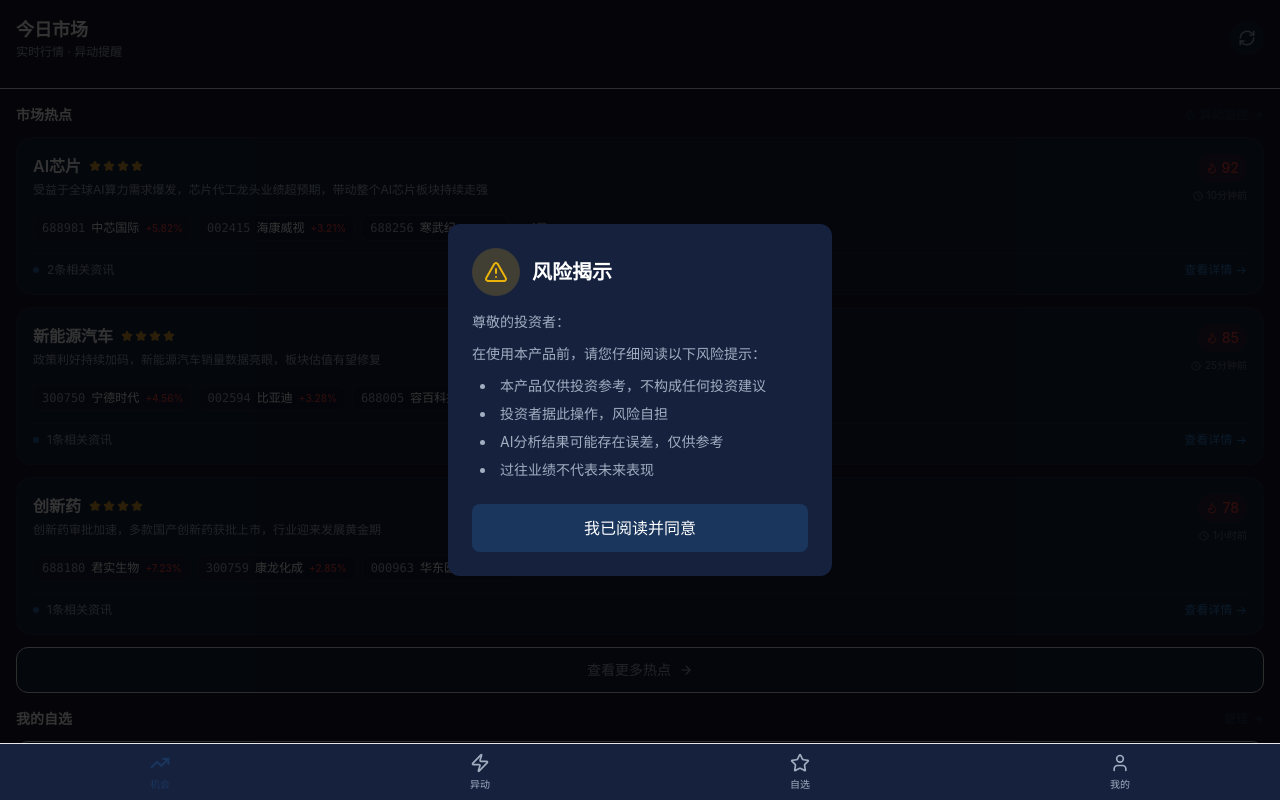
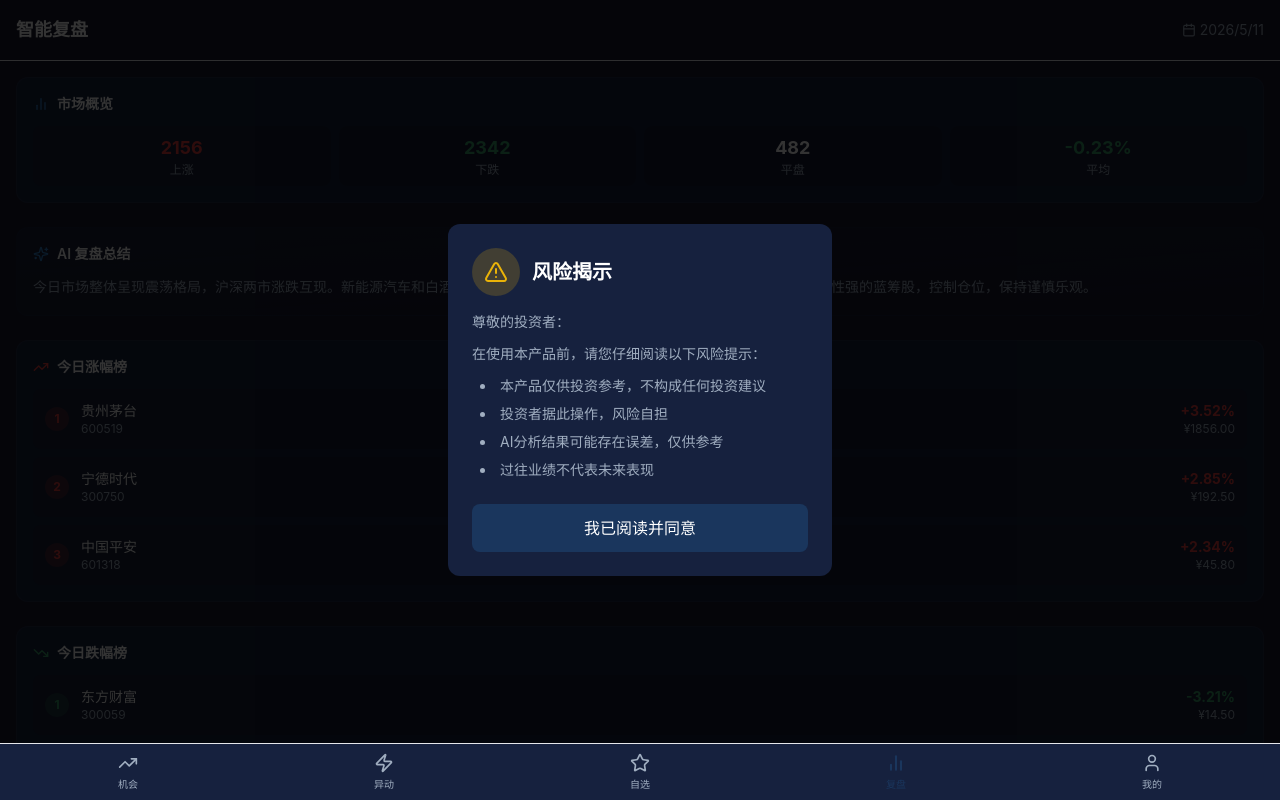
Before and after one commit to pandazozo/finance-ai-assistant, a React (Vite) app: page /review in a window 1280 px wide. Before the commit this address led to /. Built offline with nearby package versions, Linux system fonts and the light colour scheme; no server answers.

Commit message:
feat: 创建智能复盘页面
- 创建ReviewPage智能复盘页面
- 添加市场概览、AI总结、涨跌榜、热点话题、交易建议
- 更新TabBar添加'复盘'入口

```diff
--- a/src/App.tsx
+++ b/src/App.tsx
@@ -9,6 +9,7 @@ import AnomalyPage from '@/pages/AnomalyPage';
 import OpportunityDetailPage from '@/pages/OpportunityDetailPage';
 import AnomalyDetailPage from '@/pages/AnomalyDetailPage';
 import ProfilePage from '@/pages/ProfilePage';
+import ReviewPage from '@/pages/ReviewPage';
 import DisclaimerModal from '@/components/DisclaimerModal';
 
 export default function App() {
@@ -31,6 +32,7 @@ export default function App() {
               <Route path="/opportunity/:id" element={<OpportunityDetailPage />} />
               <Route path="/anomaly/:id" element={<AnomalyDetailPage />} />
               <Route path="/profile" element={<ProfilePage />} />
+              <Route path="/review" element={<ReviewPage />} />
               <Route path="*" element={<Navigate to="/" replace />} />
             </Routes>
           </div>
--- a/src/components/layout/TabBar.tsx
+++ b/src/components/layout/TabBar.tsx
@@ -1,10 +1,11 @@
 import { useLocation, useNavigate } from 'react-router-dom';
-import { TrendingUp, Star, Zap, User } from 'lucide-react';
+import { TrendingUp, Star, Zap, BarChart2, User } from 'lucide-react';
 
 const tabs = [
   { key: 'home', label: '机会', icon: TrendingUp, path: '/' },
   { key: 'anomaly', label: '异动', icon: Zap, path: '/anomaly' },
   { key: 'watchlist', label: '自选', icon: Star, path: '/watchlist' },
+  { key: 'review', label: '复盘', icon: BarChart2, path: '/review' },
   { key: 'profile', label: '我的', icon: User, path: '/profile' },
 ];
 
@@ -16,6 +17,7 @@ export default function TabBar() {
     if (location.pathname === '/') return 'home';
     if (location.pathname === '/anomaly') return 'anomaly';
     if (location.pathname === '/watchlist') return 'watchlist';
+    if (location.pathname === '/review') return 'review';
     if (location.pathname.startsWith('/profile')) return 'profile';
     return 'home';
   };
--- a/src/pages/ReviewPage.tsx
+++ b/src/pages/ReviewPage.tsx
@@ -1,101 +1,268 @@
+import { TrendingUp, TrendingDown, BarChart2, Calendar, Sparkles, Clock, ArrowUpRight } from 'lucide-react';
 import { useState, useEffect } from 'react';
-import { Calendar, Share2, RefreshCw } from 'lucide-react';
-import { dataService } from '@/services/dataService';
-import { ReviewReport } from '@/services/mockData';
-import Header from '@/components/layout/Header';
-import ReviewReportComponent from '@/components/review/ReviewReportComponent';
+import { Link } from 'react-router-dom';
+
+interface ReviewData {
+  date: string;
+  marketSummary: {
+    upCount: number;
+    downCount: number;
+    flatCount: number;
+    avgChange: number;
+  };
+  topGainers: Array<{
+    code: string;
+    name: string;
+    change: number;
+    price: number;
+  }>;
+  topLosers: Array<{
+    code: string;
+    name: string;
+    change: number;
+    price: number;
+  }>;
+  hotTopics: Array<{
+    title: string;
+    stocks: string[];
+    sentiment: 'positive' | 'neutral' | 'negative';
+  }>;
+  aiSummary: string;
+  tradingSuggestions: string[];
+}
+
+const mockReviewData: ReviewData = {
+  date: new Date().toLocaleDateString('zh-CN'),
+  marketSummary: {
+    upCount: 2156,
+    downCount: 2342,
+    flatCount: 482,
+    avgChange: -0.23
+  },
+  topGainers: [
+    { code: '600519', name: '贵州茅台', change: 3.52, price: 1856.00 },
+    { code: '300750', name: '宁德时代', change: 2.85, price: 192.50 },
+    { code: '601318', name: '中国平安', change: 2.34, price: 45.80 }
+  ],
+  topLosers: [
+    { code: '300059', name: '东方财富', change: -3.21, price: 14.50 },
+    { code: '000001', name: '平安银行', change: -2.56, price: 11.20 },
+    { code: '600036', name: '招商银行', change: -2.12, price: 32.80 }
+  ],
+  hotTopics: [
+    {
+      title: '新能源汽车销量超预期',
+      stocks: ['宁德时代', '比亚迪', '亿纬锂能'],
+      sentiment: 'positive'
+    },
+    {
+      title: '白酒板块持续反弹',
+      stocks: ['贵州茅台', '五粮液', '泸州老窖'],
+      sentiment: 'positive'
+    },
+    {
+      title: '银行板块整体回调',
+      stocks: ['招商银行', '平安银行', '兴业银行'],
+      sentiment: 'negative'
+    }
+  ],
+  aiSummary: '今日市场整体呈现震荡格局，沪深两市涨跌互现。新能源汽车和白酒板块表现强势，银行板块出现回调。建议投资者关注业绩确定性强的蓝筹股，控制仓位，保持谨慎乐观。',
+  tradingSuggestions: [
+    '关注新能源汽车产业链的投资机会',
+    '白酒板块可适当配置防御性仓位',
+    '银行板块短期观望为主',
+    '建议整体仓位控制在60%以内'
+  ]
+};
 
 export default function ReviewPage() {
-  const [report, setReport] = useState<ReviewReport | null>(null);
   const [loading, setLoading] = useState(true);
-  const [refreshing, setRefreshing] = useState(false);
-
-  const fetchReport = async () => {
-    const data = await dataService.getReviewReport();
-    setReport(data);
-    setLoading(false);
-  };
-
-  const handleRefresh = async () => {
-    setRefreshing(true);
-    await fetchReport();
-    setTimeout(() => setRefreshing(false), 500);
-  };
+  const [reviewData, setReviewData] = useState<ReviewData | null>(null);
 
   useEffect(() => {
-    fetchReport();
+    const timer = setTimeout(() => {
+      setReviewData(mockReviewData);
+      setLoading(false);
+    }, 800);
+    return () => clearTimeout(timer);
   }, []);
 
-  const handleShare = () => {
-    if (navigator.share) {
-      navigator.share({
-        title: '今日复盘',
-        text: '查看今日市场复盘报告',
-        url: window.location.href,
-      });
-    }
-  };
+  if (loading) {
+    return (
+      <div className="flex flex-col h-full bg-bg-dark safe-area-inset">
+        <div className="flex-none p-4 border-b border-border">
+          <h1 className="text-lg font-bold text-text-primary">智能复盘</h1>
+        </div>
+        <div className="flex-1 flex items-center justify-center">
+          <div className="text-center">
+            <div className="animate-spin w-8 h-8 border-2 border-primary border-t-transparent rounded-full mx-auto mb-4"></div>
+            <p className="text-text-secondary">AI正在分析市场数据...</p>
+          </div>
+        </div>
+      </div>
+    );
+  }
 
-  const formatReportDate = (dateStr: string) => {
-    const date = new Date(dateStr);
-    const month = date.getMonth() + 1;
-    const day = date.getDate();
-    const weekDay = ['周日', '周一', '周二', '周三', '周四', '周五', '周六'][date.getDay()];
-    return `${month}月${day}日 ${weekDay}`;
-  };
+  if (!reviewData) return null;
+
+  const { marketSummary, topGainers, topLosers, hotTopics, aiSummary, tradingSuggestions } = reviewData;
 
   return (
     <div className="flex flex-col h-full bg-bg-dark safe-area-inset">
-      <Header
-        title="智能复盘"
-        showSearch={false}
-        rightElement={
-          <div className="flex items-center gap-2">
-            <button
-              onClick={handleRefresh}
-              className={`w-9 h-9 rounded-full bg-bg-card flex items-center justify-center active:bg-white/10 transition-colors ${
-                refreshing ? 'animate-spin' : ''
-              }`}
-            >
-              <RefreshCw size={16} className="text-text-secondary" />
-            </button>
-            <button
-              onClick={handleShare}
-              className="w-9 h-9 rounded-full bg-bg-card flex items-center justify-center active:bg-white/10"
-            >
-              <Share2 size={16} className="text-text-secondary" />
-            </button>
+      <div className="flex-none p-4 border-b border-border">
+        <div className="flex items-center justify-between">
+          <h1 className="text-lg font-bold text-text-primary">智能复盘</h1>
+          <div className="flex items-center gap-1 text-sm text-text-secondary">
+            <Calendar size={14} />
+            <span>{reviewData.date}</span>
           </div>
-        }
-      />
+        </div>
+      </div>
 
       <div className="flex-1 overflow-y-auto pb-20">
-        {loading ? (
-          <div className="flex flex-col items-center justify-center h-64 gap-3">
-            <div className="w-8 h-8 border-2 border-primary-light border-t-transparent rounded-full animate-spin" />
-            <span className="text-sm text-text-secondary">加载中...</span>
+        <div className="p-4 space-y-6">
+          <div className="p-4 rounded-xl bg-bg-card border border-white/5">
+            <div className="flex items-center gap-2 mb-3">
+              <BarChart2 size={16} className="text-primary-light" />
+              <h3 className="text-sm font-semibold text-text-primary">市场概览</h3>
+            </div>
+            <div className="grid grid-cols-4 gap-2">
+              <div className="text-center p-2 rounded-lg bg-bg-dark/50">
+                <div className="text-lg font-bold text-up">{marketSummary.upCount}</div>
+                <div className="text-xs text-text-secondary">上涨</div>
+              </div>
+              <div className="text-center p-2 rounded-lg bg-bg-dark/50">
+                <div className="text-lg font-bold text-down">{marketSummary.downCount}</div>
+                <div className="text-xs text-text-secondary">下跌</div>
+              </div>
+              <div className="text-center p-2 rounded-lg bg-bg-dark/50">
+                <div className="text-lg font-bold text-text-primary">{marketSummary.flatCount}</div>
+                <div className="text-xs text-text-secondary">平盘</div>
+              </div>
+              <div className="text-center p-2 rounded-lg bg-bg-dark/50">
+                <div className={`text-lg font-bold ${marketSummary.avgChange >= 0 ? 'text-up' : 'text-down'}`}>
+                  {marketSummary.avgChange >= 0 ? '+' : ''}{marketSummary.avgChange}%
+                </div>
+                <div className="text-xs text-text-secondary">平均</div>
+              </div>
+            </div>
           </div>
-        ) : report ? (
-          <div className="p-4">
-            <div className="flex items-center justify-between mb-4">
-              <div className="flex items-center gap-2 text-text-secondary">
-                <Calendar size={16} />
-                <span className="text-sm">{formatReportDate(report.date)}</span>
-              </div>
-              <span className="px-2 py-1 rounded-full bg-primary-light/10 text-xs text-primary-light">
-                AI生成
-              </span>
+
+          <div className="p-4 rounded-xl bg-gradient-to-br from-primary/20 to-transparent border border-primary/20">
+            <div className="flex items-center gap-2 mb-3">
+              <Sparkles size={16} className="text-primary-light" />
+              <h3 className="text-sm font-semibold text-text-primary">AI 复盘总结</h3>
             </div>
+            <p className="text-sm text-text-secondary leading-relaxed">{aiSummary}</p>
+          </div>
 
-            <ReviewReportComponent data={report} />
+          <div className="p-4 rounded-xl bg-bg-card border border-white/5">
+            <div className="flex items-center gap-2 mb-3">
+              <TrendingUp size={16} className="text-up" />
+              <h3 className="text-sm font-semibold text-text-primary">今日涨幅榜</h3>
+            </div>
+            <div className="space-y-2">
+              {topGainers.map((stock, index) => (
+                <Link
+                  key={stock.code}
+                  to={`/stock/${stock.code}`}
+                  className="flex items-center justify-between p-3 rounded-lg bg-bg-dark/50 hover:bg-bg-hover transition-colors"
+                >
+                  <div className="flex items-center gap-3">
+                    <div className="w-6 h-6 rounded-full bg-up/20 flex items-center justify-center text-xs font-bold text-up">
+                      {index + 1}
+                    </div>
+                    <div>
+                      <div className="text-sm font-medium text-text-primary">{stock.name}</div>
+                      <div className="text-xs text-text-secondary">{stock.code}</div>
+                    </div>
+                  </div>
+                  <div className="text-right">
+                    <div className="text-sm font-bold text-up">+{stock.change}%</div>
+                    <div className="text-xs text-text-secondary">¥{stock.price.toFixed(2)}</div>
+                  </div>
+                </Link>
+              ))}
+            </div>
           </div>
-        ) : (
-          <div className="flex flex-col items-center justify-center h-64 text-text-secondary">
-            <span className="text-4xl mb-3">📋</span>
-            <span className="text-sm">暂无复盘数据</span>
-            <span className="text-xs text-text-secondary/60 mt-1">收盘后自动生成</span>
+
+          <div className="p-4 rounded-xl bg-bg-card border border-white/5">
+            <div className="flex items-center gap-2 mb-3">
+              <TrendingDown size={16} className="text-down" />
+              <h3 className="text-sm font-semibold text-text-primary">今日跌幅榜</h3>
+            </div>
+            <div className="space-y-2">
+              {topLosers.map((stock, index) => (
+                <Link
+                  key={stock.code}
+                  to={`/stock/${stock.code}`}
+                  className="flex items-center justify-between p-3 rounded-lg bg-bg-dark/50 hover:bg-bg-hover transition-colors"
+                >
+                  <div className="flex items-center gap-3">
+                    <div className="w-6 h-6 rounded-full bg-down/20 flex items-center justify-center text-xs font-bold text-down">
+                      {index + 1}
+                    </div>
+                    <div>
+                      <div className="text-sm font-medium text-text-primary">{stock.name}</div>
+                      <div className="text-xs text-text-secondary">{stock.code}</div>
+                    </div>
+                  </div>
+                  <div className="text-right">
+                    <div className="text-sm font-bold text-down">{stock.change}%</div>
+                    <div className="text-xs text-text-secondary">¥{stock.price.toFixed(2)}</div>
+                  </div>
+                </Link>
+              ))}
+            </div>
           </div>
-        )}
+
+          <div className="p-4 rounded-xl bg-bg-card border border-white/5">
+            <div className="flex items-center gap-2 mb-3">
+              <Clock size={16} className="text-accent" />
+              <h3 className="text-sm font-semibold text-text-primary">热点话题</h3>
+            </div>
+            <div className="space-y-3">
+              {hotTopics.map((topic, index) => (
+                <div key={index} className="p-3 rounded-lg bg-bg-dark/50">
+                  <div className="flex items-center justify-between mb-2">
+                    <span className="text-sm font-medium text-text-primary">{topic.title}</span>
+                    <span className={`text-xs px-2 py-0.5 rounded-full ${
+                      topic.sentiment === 'positive'
+                        ? 'bg-up/20 text-up'
+                        : topic.sentiment === 'negative'
+                          ? 'bg-down/20 text-down'
+                          : 'bg-text-secondary/20 text-text-secondary'
+                    }`}>
+                      {topic.sentiment === 'positive' ? '利好' : topic.sentiment === 'negative' ? '利空' : '中性'}
+                    </span>
+                  </div>
+                  <div className="flex flex-wrap gap-1">
+                    {topic.stocks.map((stock, idx) => (
+                      <span key={idx} className="text-xs px-2 py-0.5 rounded-full bg-bg-dark text-text-secondary">
+                        {stock}
+                      </span>
+                    ))}
+                  </div>
+                </div>
+              ))}
+            </div>
+          </div>
+
+          <div className="p-4 rounded-xl bg-bg-card border border-white/5">
+            <div className="flex items-center gap-2 mb-3">
+              <ArrowUpRight size={16} className="text-primary-light" />
+              <h3 className="text-sm font-semibold text-text-primary">交易建议</h3>
+            </div>
+            <div className="space-y-2">
+              {tradingSuggestions.map((suggestion, index) => (
+                <div key={index} className="flex items-start gap-2">
+                  <div className="w-1.5 h-1.5 rounded-full bg-primary-light mt-1.5 flex-shrink-0"></div>
+                  <p className="text-sm text-text-secondary leading-relaxed">{suggestion}</p>
+                </div>
+              ))}
+            </div>
+          </div>
+        </div>
       </div>
     </div>
   );
```
